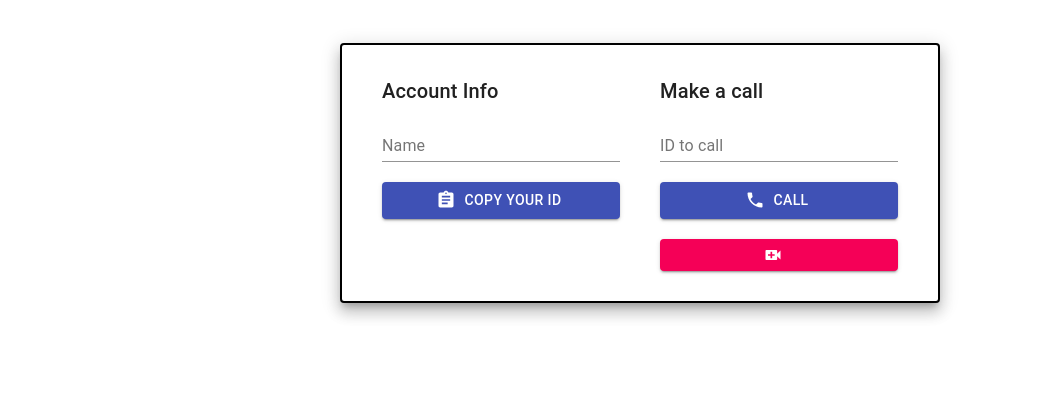
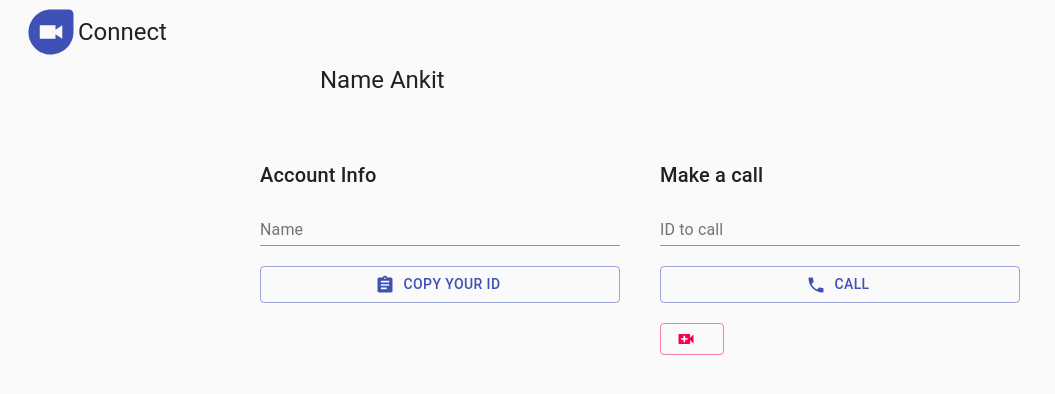
Before and after one commit to knowankit/video-calling-app, a React (Create React App) app in the folder ui/: page /call in a window 1280 px wide. Shown: the top 394 px of the page, without its empty margins (0-1055 px from the left). Built offline with nearby package versions, Linux system fonts and the light colour scheme; no server answers.

Commit message:
feat: new design

```diff
--- a/ui/package.json
+++ b/ui/package.json
@@ -25,8 +25,7 @@
   "scripts": {
     "start": "react-scripts start",
     "build": "react-scripts build && echo '/* /index.html  200' | cat >build/_redirects ",
-    "test": "react-scripts test",
-    "eject": "react-scripts eject"
+    "test": "react-scripts test"
   },
   "eslintConfig": {
     "extends": [
--- a/ui/src/App.js
+++ b/ui/src/App.js
@@ -1,19 +1,17 @@
-import React from 'react';
-import VideoCall from 'src/components/video-call';
-import LoginScreen from 'src/components/login-screen';
-import { ContextProvider } from 'src/socket-context'
+import React from "react";
+import VideoCall from "src/components/video-call";
+import LoginScreen from "src/components/login-screen";
+import { ContextProvider } from "src/socket-context";
+import Navigation from "src/components/navigation";
 
-import {
-  BrowserRouter as Router,
-  Switch,
-  Route,
-} from "react-router-dom";
+import { BrowserRouter as Router, Switch, Route } from "react-router-dom";
 
 const App = () => {
   return (
     <Router>
-    <div>
-       <Switch>
+      <Navigation />
+      <div>
+        <Switch>
           <Route path="/" exact>
             <LoginScreen />
           </Route>
@@ -23,9 +21,9 @@ const App = () => {
             </ContextProvider>
           </Route>
         </Switch>
-    </div>
+      </div>
     </Router>
-  )
+  );
 };
 
 export default App;
--- a/ui/src/components/login-screen/index.js
+++ b/ui/src/components/login-screen/index.js
@@ -1,9 +1,89 @@
-import React from 'react'
+import React from "react";
+import Container from "@material-ui/core/Container";
+import Button from "@material-ui/core/Button";
+import { makeStyles } from "@material-ui/core/styles";
+import Grid from "@material-ui/core/Grid";
+import Box from "@material-ui/core/Box";
+import { Typography } from "@material-ui/core";
+import { useHistory } from "react-router-dom";
+
+const useStyles = makeStyles(theme => ({
+  root: {
+    flexGrow: 1,
+    height: "100vh",
+    display: "flex",
+    justifyContent: "center",
+    alignItems: "center"
+  },
+  paper: {
+    padding: theme.spacing(2),
+    height: "inherit",
+    backgroundImage: 'url("video-call.jpg")',
+    backgroundSize: "cover",
+    textAlign: "center",
+    color: theme.palette.text.secondary
+  },
+  image: {
+    maxWidth: "100%",
+    maxHeight: "100%",
+    borderRadius: "10%"
+  },
+  container: {
+    display: "flex",
+    justifyContent: "center",
+    alignItems: "center"
+  },
+  mobileContainer: {
+    display: "flex",
+    justifyContent: "center",
+    alignItems: "center",
+    flexDirection: "column"
+  },
+  button: {
+    textTransform: "none",
+    marginTop: "20px",
+    fontWeight: "bold"
+  }
+}));
 
 const LoginScreen = () => {
+  const classes = useStyles();
+  const history = useHistory();
+
   return (
-    <h1>Login screen</h1>
-  )
-}
+    <Box className={classes.root}>
+      <Grid container spacing={3} className={classes.container}>
+        <Grid item sm={6} className={classes.mobileContainer}>
+          <Box
+            display={{ xs: "block", sm: "block", md: "none", lg: "none" }}
+            width="70%"
+          >
+            <Container maxWidth="sm">
+              <img src="video-call.jpg" className={classes.image} />
+            </Container>
+          </Box>
+          <Typography variant="h4" align="center">
+            Welcome to video calling app.
+          </Typography>
+          <Button
+            variant="outlined"
+            className={classes.button}
+            color="secondary"
+            onClick={() => history.push("/call")}
+          >
+            JOIN
+          </Button>
+        </Grid>
+        <Grid item sm={6}>
+          <Box display={{ xs: "none", sm: "none", md: "block", lg: "block" }}>
+            <Container maxWidth="sm">
+              <img src="video-call.jpg" className={classes.image} />
+            </Container>
+          </Box>
+        </Grid>
+      </Grid>
+    </Box>
+  );
+};
 
-export default LoginScreen
+export default LoginScreen;
--- /dev/null
+++ b/ui/src/components/navigation/index.js
@@ -0,0 +1,59 @@
+import React from "react";
+import PropTypes from "prop-types";
+import AppBar from "@material-ui/core/AppBar";
+import Toolbar from "@material-ui/core/Toolbar";
+import Typography from "@material-ui/core/Typography";
+import CssBaseline from "@material-ui/core/CssBaseline";
+import useScrollTrigger from "@material-ui/core/useScrollTrigger";
+import DuoIcon from "@material-ui/icons/Duo";
+import { makeStyles } from "@material-ui/core/styles";
+
+const useStyles = makeStyles(theme => ({
+  logo: {
+    fontSize: "54px"
+  }
+}));
+
+function ElevationScroll(props) {
+  const { children, window } = props;
+  // Note that you normally won't need to set the window ref as useScrollTrigger
+  // will default to window.
+  // This is only being set here because the demo is in an iframe.
+  const trigger = useScrollTrigger({
+    disableHysteresis: true,
+    threshold: 0,
+    target: window ? window() : undefined
+  });
+
+  return React.cloneElement(children, {
+    elevation: trigger ? 4 : 0
+  });
+}
+
+ElevationScroll.propTypes = {
+  children: PropTypes.element.isRequired,
+  /**
+   * Injected by the documentation to work in an iframe.
+   * You won't need it on your project.
+   */
+  window: PropTypes.func
+};
+
+export default function ElevateAppBar(props) {
+  const styles = useStyles();
+
+  return (
+    <React.Fragment>
+      <CssBaseline />
+      <ElevationScroll {...props}>
+        <AppBar color="transparent">
+          <Toolbar>
+            <DuoIcon color="primary" className={styles.logo} />
+            <Typography variant="h5">Connect</Typography>
+          </Toolbar>
+        </AppBar>
+      </ElevationScroll>
+      <Toolbar />
+    </React.Fragment>
+  );
+}
--- a/ui/src/components/notification/index.js
+++ b/ui/src/components/notification/index.js
@@ -1,25 +1,34 @@
-import React, { useContext } from 'react';
+import React, { useContext } from "react";
 
-import { Button } from '@material-ui/core';
-import Snackbar from '@material-ui/core/Snackbar';
-import Alert from '@material-ui/lab/Alert';
-import { Typography } from '@material-ui/core';
-import { SocketContext } from 'src/socket-context';
+import { Button } from "@material-ui/core";
+import Snackbar from "@material-ui/core/Snackbar";
+import Alert from "@material-ui/lab/Alert";
+import { Typography } from "@material-ui/core";
+import { SocketContext } from "src/socket-context";
 
 const Notifications = () => {
   const { answerCall, call, callAccepted } = useContext(SocketContext);
 
-  const showNotification = call.isReceivingCall && !callAccepted
+  const showNotification = call.isReceivingCall && !callAccepted;
   return (
     <>
       {showNotification && (
-
-          <Snackbar open={showNotification} anchorOrigin={{vertical: 'top', horizontal: 'right'}}>
+        <Snackbar
+          open={showNotification}
+          anchorOrigin={{ vertical: "top", horizontal: "right" }}
+        >
           <Alert severity="info">
-          <Typography variant="h5" align="center">{call.name} is calling</Typography>
-              <Button variant="contained" size='sm' color="primary" onClick={answerCall}>
-                Answer
-              </Button>
+            <Typography variant="h5" align="center">
+              {call.name} is calling
+            </Typography>
+            <Button
+              variant="contained"
+              size="xs"
+              color="primary"
+              onClick={answerCall}
+            >
+              Answer
+            </Button>
           </Alert>
         </Snackbar>
       )}
--- a/ui/src/components/sidebar/index.js
+++ b/ui/src/components/sidebar/index.js
@@ -1,80 +1,137 @@
-import React, { useState, useContext } from 'react';
-import { Button, TextField, Grid, Typography, Container, Paper } from '@material-ui/core';
-import { CopyToClipboard } from 'react-copy-to-clipboard';
-import { Assignment, Phone, PhoneDisabled, VideoCall } from '@material-ui/icons';
-import { makeStyles } from '@material-ui/core/styles';
+import React, { useState, useContext } from "react";
+import {
+  Button,
+  TextField,
+  Grid,
+  Typography,
+  Container
+} from "@material-ui/core";
+import { CopyToClipboard } from "react-copy-to-clipboard";
+import {
+  Assignment,
+  Phone,
+  PhoneDisabled,
+  VideoCall
+} from "@material-ui/icons";
+import { makeStyles } from "@material-ui/core/styles";
 
-import { SocketContext } from 'src/socket-context';
+import { SocketContext } from "src/socket-context";
 
-const useStyles = makeStyles((theme) => ({
+const useStyles = makeStyles(theme => ({
   root: {
-    display: 'flex',
-    flexDirection: 'column',
+    display: "flex",
+    flexDirection: "column"
   },
   gridContainer: {
-    width: '100%',
-    [theme.breakpoints.down('xs')]: {
-      flexDirection: 'column',
-    },
+    width: "100%",
+    [theme.breakpoints.down("xs")]: {
+      flexDirection: "column"
+    }
   },
   container: {
-    width: '600px',
-    margin: '35px 0',
+    width: "800px",
+    margin: "35px 0",
     padding: 0,
-    [theme.breakpoints.down('xs')]: {
-      width: '80%',
-    },
+    [theme.breakpoints.down("xs")]: {
+      width: "80%"
+    }
   },
   margin: {
-    marginTop: 20,
+    marginTop: 20
   },
   padding: {
-    padding: 20,
+    padding: 20
   },
   paper: {
-    padding: '10px 20px',
-    border: '2px solid black',
-  },
+    padding: "10px 20px",
+    border: "2px solid black"
+  }
 }));
 
 const Sidebar = ({ children }) => {
-  const { me, callAccepted, name, setName, callEnded, leaveCall, callUser, setVideoAvailability, isVideoAvailable } = useContext(SocketContext);
-  const [idToCall, setIdToCall] = useState('');
+  const {
+    me,
+    callAccepted,
+    name,
+    setName,
+    callEnded,
+    leaveCall,
+    callUser,
+    setVideoAvailability,
+    isVideoAvailable
+  } = useContext(SocketContext);
+  const [idToCall, setIdToCall] = useState("");
   const classes = useStyles();
 
   return (
     <Container className={classes.container}>
-      <Paper elevation={10} className={classes.paper}>
       <form className={classes.root} noValidate autoComplete="off">
         <Grid container className={classes.gridContainer}>
           <Grid item xs={12} md={6} className={classes.padding}>
-              <Typography gutterBottom variant="h6">Account Info</Typography>
-              <TextField label="Name" value={name} onChange={(e) => setName(e.target.value)} fullWidth />
+            <Typography gutterBottom variant="h6">
+              Account Info
+            </Typography>
+            <TextField
+              label="Name"
+              value={name}
+              onChange={e => setName(e.target.value)}
+              fullWidth
+            />
             <CopyToClipboard text={me} className={classes.margin}>
-                <Button variant="contained" color="primary" fullWidth startIcon={<Assignment fontSize="large" />}>
+              <Button
+                variant="outlined"
+                color="primary"
+                fullWidth
+                startIcon={<Assignment fontSize="large" />}
+              >
                 Copy Your ID
               </Button>
             </CopyToClipboard>
           </Grid>
           <Grid item xs={12} md={6} className={classes.padding}>
-              <Typography gutterBottom variant="h6">Make a call</Typography>
-              <TextField label="ID to call" value={idToCall} onChange={(e) => setIdToCall(e.target.value)} fullWidth />
+            <Typography gutterBottom variant="h6">
+              Make a call
+            </Typography>
+            <TextField
+              label="ID to call"
+              value={idToCall}
+              onChange={e => setIdToCall(e.target.value)}
+              fullWidth
+            />
             {callAccepted && !callEnded ? (
-                <Button variant="contained" color="secondary" startIcon={<PhoneDisabled fontSize="large" />} fullWidth onClick={leaveCall} className={classes.margin}>
+              <Button
+                variant="outlined"
+                color="secondary"
+                startIcon={<PhoneDisabled fontSize="large" />}
+                fullWidth
+                onClick={leaveCall}
+                className={classes.margin}
+              >
                 Hang Up
               </Button>
             ) : (
-                <Button variant="contained" color="primary" startIcon={<Phone fontSize="large" />} fullWidth onClick={() => callUser(idToCall)} className={classes.margin}>
+              <Button
+                variant="outlined"
+                color="primary"
+                startIcon={<Phone fontSize="large" />}
+                fullWidth
+                onClick={() => callUser(idToCall)}
+                className={classes.margin}
+              >
                 Call
               </Button>
             )}
-                <Button variant="contained" color="secondary" startIcon={<VideoCall fontSize="large" />} fullWidth onClick={() => setVideoAvailability(!isVideoAvailable)} className={classes.margin}>
-                </Button>
+            <Button
+              variant="outlined"
+              color="secondary"
+              startIcon={<VideoCall fontSize="large" />}
+              onClick={() => setVideoAvailability(!isVideoAvailable)}
+              className={classes.margin}
+            ></Button>
           </Grid>
         </Grid>
       </form>
       {children}
-      </Paper>
     </Container>
   );
 };
--- a/ui/src/components/video-call/index.js
+++ b/ui/src/components/video-call/index.js
@@ -1,17 +1,17 @@
-import React from 'react';
-import { makeStyles } from '@material-ui/core/styles';
+import React from "react";
+import { makeStyles } from "@material-ui/core/styles";
 
-import VideoPlayer from 'src/components/video-call/video-player';
-import Sidebar from 'src/components/sidebar';
-import Notifications from 'src/components/notification';
+import VideoPlayer from "src/components/video-call/video-player";
+import Sidebar from "src/components/sidebar";
+import Notifications from "src/components/notification";
 
 const useStyles = makeStyles(() => ({
   wrapper: {
-    display: 'flex',
-    flexDirection: 'column',
-    alignItems: 'center',
-    width: '100%',
-  },
+    display: "flex",
+    flexDirection: "column",
+    alignItems: "center",
+    width: "100%"
+  }
 }));
 
 const App = () => {
--- a/ui/src/components/video-call/video-player.js
+++ b/ui/src/components/video-call/video-player.js
@@ -1,52 +1,88 @@
-import React, { useContext } from 'react';
-import { Grid, Typography, Paper, makeStyles } from '@material-ui/core';
+import React, { useContext } from "react";
+import { Grid, Typography, makeStyles } from "@material-ui/core";
+import Box from "@material-ui/core/Box";
 
-import { SocketContext } from 'src/socket-context';
+import { SocketContext } from "src/socket-context";
 
-const useStyles = makeStyles((theme) => ({
+const useStyles = makeStyles(theme => ({
   video: {
-    width: '550px',
-    [theme.breakpoints.down('xs')]: {
-      width: '300px',
-    },
+    width: "550px",
+    [theme.breakpoints.down("xs")]: {
+      width: "300px"
+    }
   },
   gridContainer: {
-    justifyContent: 'center',
-    [theme.breakpoints.down('xs')]: {
-      flexDirection: 'column',
-    },
+    justifyContent: "center",
+    [theme.breakpoints.down("xs")]: {
+      flexDirection: "column"
+    }
   },
   paper: {
-    padding: '10px',
-    border: '2px solid black',
-    margin: '10px',
+    padding: "10px",
+    border: "2px solid black",
+    margin: "10px"
   },
   video: {
-    transform: 'scaleX(-1)'
+    transform: "scaleX(-1)",
+    borderRadius: "10%"
+  },
+  blackScreen: {
+    backgroundColor: "black",
+    width: "550px",
+    [theme.breakpoints.down("xs")]: {
+      width: "300px"
+    }
   }
 }));
 
 const VideoPlayer = () => {
-  const { name, callAccepted, myVideo, userVideo, callEnded, stream, call } = useContext(SocketContext);
+  const {
+    name,
+    callAccepted,
+    myVideo,
+    userVideo,
+    callEnded,
+    stream,
+    call
+  } = useContext(SocketContext);
   const classes = useStyles();
 
   return (
     <Grid container className={classes.gridContainer}>
-      {stream && (
-        <Paper className={classes.paper}>
-          <Grid item xs={12} md={6}>
-            <Typography variant="h5" gutterBottom>{name || 'Name'}</Typography>
-            <video className={classes.video} playsInline muted ref={myVideo} autoPlay className={classes.video} />
-          </Grid>
-        </Paper>
+      {stream ? (
+        <Grid item xs={12} md={6}>
+          <Typography variant="h5" gutterBottom>
+            {name || "Name"}
+          </Typography>
+          <video
+            className={classes.video}
+            playsInline
+            muted
+            ref={myVideo}
+            autoPlay
+            className={classes.video}
+          />
+        </Grid>
+      ) : (
+        <Grid item xs={12} md={6}>
+          <Typography variant="h5" gutterBottom>
+            {name || "Name Ankit"}
+          </Typography>
+          <Box className={classes.blackScreen}></Box>
+        </Grid>
       )}
       {callAccepted && !callEnded && (
-        <Paper className={classes.paper}>
-          <Grid item xs={12} md={6}>
-            <Typography variant="h5" gutterBottom>{call.name || 'Name'}</Typography>
-            <video playsInline ref={userVideo} autoPlay className={classes.video} />
-          </Grid>
-        </Paper>
+        <Grid item xs={12} md={6}>
+          <Typography variant="h5" gutterBottom>
+            {call.name || "Name"}
+          </Typography>
+          <video
+            playsInline
+            ref={userVideo}
+            autoPlay
+            className={classes.video}
+          />
+        </Grid>
       )}
     </Grid>
   );
--- a/ui/src/reportWebVitals.js
+++ b/ui/src/reportWebVitals.js
@@ -1,6 +1,6 @@
 const reportWebVitals = onPerfEntry => {
   if (onPerfEntry && onPerfEntry instanceof Function) {
-    import('web-vitals').then(({ getCLS, getFID, getFCP, getLCP, getTTFB }) => {
+    import("web-vitals").then(({ getCLS, getFID, getFCP, getLCP, getTTFB }) => {
       getCLS(onPerfEntry);
       getFID(onPerfEntry);
       getFCP(onPerfEntry);
--- a/ui/src/socket-context.js
+++ b/ui/src/socket-context.js
@@ -1,9 +1,13 @@
-import React, { createContext, useState, useRef, useEffect } from 'react';
-import { io } from 'socket.io-client';
-import Peer from 'simple-peer';
+import React, { createContext, useState, useRef, useEffect } from "react";
+import { io } from "socket.io-client";
+import Peer from "simple-peer";
+import { cleanup } from "@testing-library/react";
 
 const SocketContext = createContext();
-const CONNECTION_LINK = process.env.NODE_ENV === 'production' ? 'https://video-chat-app-github.herokuapp.com/' : 'http://localhost:5000'
+const CONNECTION_LINK =
+  process.env.NODE_ENV === "production"
+    ? "https://video-chat-app-github.herokuapp.com/"
+    : "http://localhost:5000";
 const socket = io(CONNECTION_LINK);
 
 const ContextProvider = ({ children }) => {
@@ -12,50 +16,58 @@ const ContextProvider = ({ children }) => {
   const [isVideoAvailable, setVideoAvailability] = useState(true);
   const [callEnded, setCallEnded] = useState(false);
   const [stream, setStream] = useState();
-  const [name, setName] = useState('');
+  const [name, setName] = useState("");
   const [call, setCall] = useState({});
-  const [me, setMe] = useState('');
+  const [me, setMe] = useState("");
 
   const myVideo = useRef();
   const userVideo = useRef();
   const connectionRef = useRef();
 
   useEffect(() => {
-    setStream(null)
+    setStream(null);
 
     if (isVideoAvailable || isAudioAvailable) {
-      navigator.mediaDevices.getUserMedia({ video: isVideoAvailable, audio: isAudioAvailable })
-      .then((currentStream) => {
+      navigator.mediaDevices
+        .getUserMedia({ video: isVideoAvailable, audio: isAudioAvailable })
+        .then(currentStream => {
           setStream(currentStream);
 
-        if(isVideoAvailable) myVideo.current.srcObject = currentStream;
+          if (isVideoAvailable) myVideo.current.srcObject = currentStream;
         });
     }
 
-    if(!isVideoAvailable) {
+    if (!isVideoAvailable) {
+      stream?.getVideoTracks()[0].stop();
+    }
+  }, [isVideoAvailable, isAudioAvailable]);
+
+  useEffect(() => {
+    socket.on("me", id => setMe(id));
+
+    socket.on("calluser", ({ from, name: callerName, signal }) => {
+      setCall({ isReceivingCall: true, from, name: callerName, signal });
+    });
+
+    return function cleanup() {
+      if (!isVideoAvailable) {
         stream?.getVideoTracks()[0].stop();
       }
 
-  }, [isVideoAvailable, isAudioAvailable]);
-
-  useEffect(() => {
-    socket.on('me', (id) => setMe(id));
-
-    socket.on('calluser', ({ from, name: callerName, signal }) => {
-      setCall({ isReceivingCall: true, from, name: callerName, signal });
-    });
-  }, [])
+      setStream(null);
+    };
+  }, []);
 
   const answerCall = () => {
     setCallAccepted(true);
 
     const peer = new Peer({ initiator: false, trickle: false, stream });
 
-    peer.on('signal', (data) => {
-      socket.emit('answercall', { signal: data, to: call.from });
+    peer.on("signal", data => {
+      socket.emit("answercall", { signal: data, to: call.from });
     });
 
-    peer.on('stream', (currentStream) => {
+    peer.on("stream", currentStream => {
       userVideo.current.srcObject = currentStream;
     });
 
@@ -64,18 +76,23 @@ const ContextProvider = ({ children }) => {
     connectionRef.current = peer;
   };
 
-  const callUser = (id) => {
+  const callUser = id => {
     const peer = new Peer({ initiator: true, trickle: false, stream });
 
-    peer.on('signal', (data) => {
-      socket.emit('calluser', { userToCall: id, signalData: data, from: me, name });
+    peer.on("signal", data => {
+      socket.emit("calluser", {
+        userToCall: id,
+        signalData: data,
+        from: me,
+        name
+      });
     });
 
-    peer.on('stream', (currentStream) => {
+    peer.on("stream", currentStream => {
       userVideo.current.srcObject = currentStream;
     });
 
-    socket.on('callaccepted', (signal) => {
+    socket.on("callaccepted", signal => {
       setCallAccepted(true);
 
       peer.signal(signal);
@@ -93,7 +110,8 @@ const ContextProvider = ({ children }) => {
   };
 
   return (
-    <SocketContext.Provider value={{
+    <SocketContext.Provider
+      value={{
         isAudioAvailable,
         isVideoAvailable,
         setAudioAvailability,
@@ -109,7 +127,7 @@ const ContextProvider = ({ children }) => {
         me,
         callUser,
         leaveCall,
-      answerCall,
+        answerCall
       }}
     >
       {children}
```
Also changed, not shown: ui/src/index.js (+6 -6 lines), ui/public/video-call.jpg (added), 1 other file (tests, documents, lock files or other folders). Lines whose indentation alone changed are shown as unchanged.
